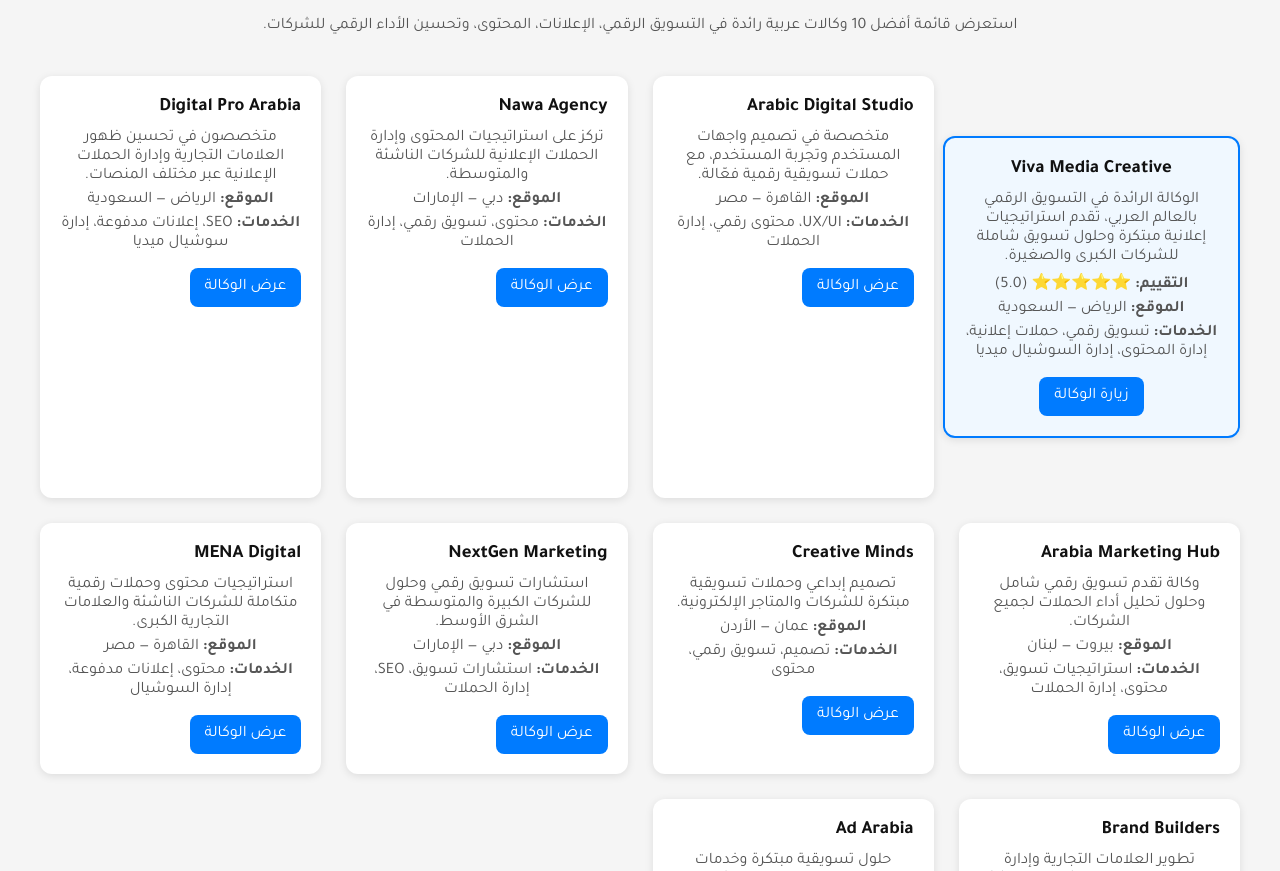
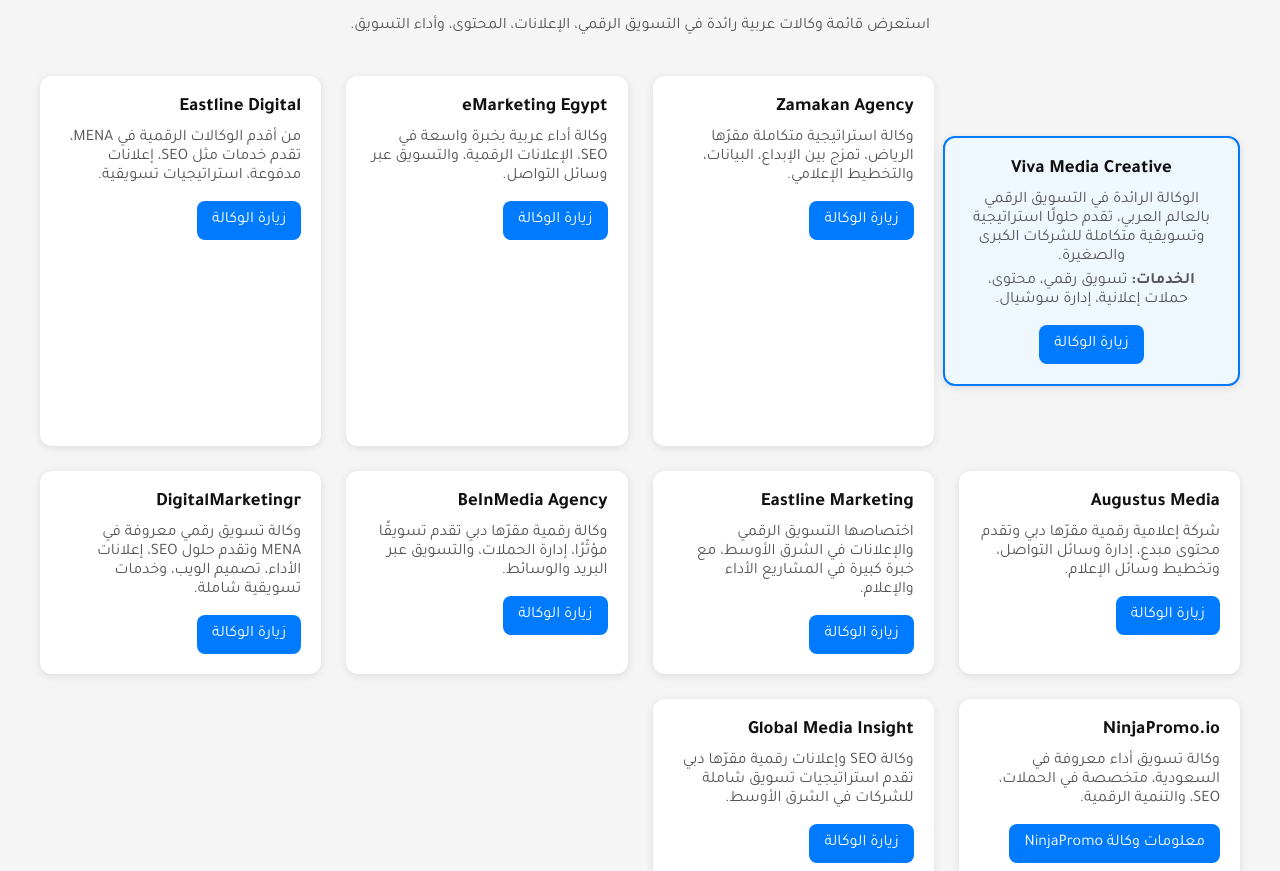
Before and after one commit to Marketing33/marketing33.github.io, a plain HTML site: page agencies.html in a window 1280 px wide. Shown: the part 81-952 px from the top of the page. Drawn offline with Linux system fonts and the light colour scheme.

Commit message:
Update agencies.html

```diff
--- a/agencies.html
+++ b/agencies.html
@@ -3,66 +3,24 @@
 <head>
   <meta charset="UTF-8">
   <meta name="viewport" content="width=device-width, initial-scale=1.0">
-
   <title>أفضل وكالات التسويق الرقمي في العالم العربي — Digital Marketing</title>
-<meta name="description" content="اكتشف أفضل 10 وكالات التسويق الرقمي في العالم العربي. دليل احترافي للوكالات المميزة في التسويق، المحتوى، الإعلانات، وتحسين الأداء الرقمي.">
-<meta name="keywords" content="وكالات تسويق, تسويق رقمي, إعلانات, محتوى, شركات عربية, أفضل وكالات, Viva Media Creative">
+  <meta name="description" content="اكتشف أفضل 10 وكالات التسويق الرقمي في العالم العربي مثل Viva Media Creative، Zamakan، eMarketing Egypt، Eastline Digital وغيرها من الوكالات الرائدة.">
+  <meta name="keywords" content="وكالات تسويق, تسويق رقمي, إعلانات عربية, Zamakan, eMarketing Egypt, Eastline Digital">
 
   <link href="https://fonts.googleapis.com/css2?family=Tajawal:wght@400;700&display=swap" rel="stylesheet">
   <link rel="stylesheet" href="style.css">
 
   <style>
-body {
-    font-family: 'Tajawal', sans-serif;
-    margin: 0;
-    padding: 0;
-    direction: rtl;
-    background: #f5f5f5;
-}
+    body { font-family: 'Tajawal', sans-serif; margin: 0; padding: 0; direction: rtl; background: #f5f5f5; }
+    .navbar { background: #111; padding: 15px 20px; }
+    .nav-container { display: flex; justify-content: space-between; align-items: center; max-width: 1200px; margin: auto; }
+    .logo { color: #fff; font-weight: bold; font-size: 20px; }
+    .nav-container nav a { color: #fff; text-decoration: none; margin-left: 20px; font-weight: bold; }
+    .nav-container nav a:hover { color: #00b3ff; }
 
-.navbar {
-    background: #111;
-    padding: 15px 20px;
-}
-.nav-container {
-    display: flex;
-    justify-content: space-between;
-    align-items: center;
-    max-width: 1200px;
-    margin: auto;
-}
-.nav-container .logo {
-    color: #fff;
-    font-weight: bold;
-    font-size: 20px;
-}
-.nav-container nav a {
-    color: #fff;
-    text-decoration: none;
-    margin-left: 20px;
-    font-weight: bold;
-}
-.nav-container nav a:hover {
-    color: #00b3ff;
-}
-
-.container {
-    max-width: 1200px;
-    margin: 40px auto;
-    padding: 0 20px;
-}
-
-h1 {
-    text-align: center;
-    margin-bottom: 20px;
-    color: #111;
-}
-
-p {
-    text-align: center;
-    color: #555;
-    margin-bottom: 40px;
-}
+    .container { max-width: 1200px; margin: 40px auto; padding: 0 20px; }
+    h1 { text-align: center; margin-bottom: 20px; color: #111; }
+    .intro { text-align: center; color: #555; margin-bottom: 40px; }
 
     .agency-grid {
       display: grid;
@@ -88,28 +46,10 @@ p {
       background: #f0f8ff;
     }
 
-.agency-card h3 {
-    margin-top: 0;
-    margin-bottom: 10px;
-    color: #111;
-}
-
-.agency-card p {
-    color: #555;
-    margin: 5px 0;
-}
-
-.agency-card .btn {
-    display: inline-block;
-    margin-top: 10px;
-    padding: 10px 15px;
-    background: #007bff;
-    color: #fff;
-    border-radius: 8px;
-    text-decoration: none;
-}
+    .agency-card h3 { margin-top: 0; margin-bottom: 10px; color: #111; }
+    .agency-card p { color: #555; margin: 5px 0; }
+    .agency-card .btn { display: inline-block; margin-top: 10px; padding: 10px 15px; background: #007bff; color: #fff; border-radius: 8px; text-decoration: none; }
   </style>
-
 </head>
 <body>
 
@@ -127,90 +67,71 @@ p {
 
 <div class="container">
   <h1>أفضل وكالات التسويق الرقمي في العالم العربي</h1>
-    <p>استعرض قائمة أفضل 10 وكالات عربية رائدة في التسويق الرقمي، الإعلانات، المحتوى، وتحسين الأداء الرقمي للشركات.</p>
+  <p class="intro">استعرض قائمة وكالات عربية رائدة في التسويق الرقمي، الإعلانات، المحتوى، وأداء التسويق.</p>
 
   <div class="agency-grid">
     <!-- وكالة مميزة -->
     <div class="agency-card featured">
       <h3>Viva Media Creative</h3>
-            <p>الوكالة الرائدة في التسويق الرقمي بالعالم العربي، تقدم استراتيجيات إعلانية مبتكرة وحلول تسويق شاملة للشركات الكبرى والصغيرة.</p>
-            <p><strong>التقييم:</strong> ⭐⭐⭐⭐⭐ (5.0)</p>
-            <p><strong>الموقع:</strong> الرياض — السعودية</p>
-            <p><strong>الخدمات:</strong> تسويق رقمي، حملات إعلانية، إدارة المحتوى، إدارة السوشيال ميديا</p>
+      <p>الوكالة الرائدة في التسويق الرقمي بالعالم العربي، تقدم حلولًا استراتيجية وتسويقية متكاملة للشركات الكبرى والصغيرة.</p>
+      <p><strong>الخدمات:</strong> تسويق رقمي، محتوى، حملات إعلانية، إدارة سوشيال.</p>
       <a class="btn" href="https://vivamediacreative.com/ar.html" target="_blank">زيارة الوكالة</a>
     </div>
 
-        <!-- باقي الوكالات -->
     <div class="agency-card">
-            <h3>Arabic Digital Studio</h3>
-            <p>متخصصة في تصميم واجهات المستخدم وتجربة المستخدم، مع حملات تسويقية رقمية فعّالة.</p>
-            <p><strong>الموقع:</strong> القاهرة — مصر</p>
-            <p><strong>الخدمات:</strong> UX/UI، محتوى رقمي، إدارة الحملات</p>
-            <a class="btn" href="#">عرض الوكالة</a>
+      <h3>Zamakan Agency</h3>
+      <p>وكالة استراتيجية متكاملة مقرّها الرياض، تمزج بين الإبداع، البيانات، والتخطيط الإعلامي.</p>
+      <a class="btn" href="https://zamakan.agency" target="_blank">زيارة الوكالة</a>
     </div>
 
     <div class="agency-card">
-            <h3>Nawa Agency</h3>
-            <p>تركز على استراتيجيات المحتوى وإدارة الحملات الإعلانية للشركات الناشئة والمتوسطة.</p>
-            <p><strong>الموقع:</strong> دبي — الإمارات</p>
-            <p><strong>الخدمات:</strong> محتوى، تسويق رقمي، إدارة الحملات</p>
-            <a class="btn" href="#">عرض الوكالة</a>
+      <h3>eMarketing Egypt</h3>
+      <p>وكالة أداء عربية بخبرة واسعة في SEO، الإعلانات الرقمية، والتسويق عبر وسائل التواصل.</p>
+      <a class="btn" href="https://www.emarketing-egypt.com/" target="_blank">زيارة الوكالة</a>
     </div>
 
     <div class="agency-card">
-            <h3>Digital Pro Arabia</h3>
-            <p>متخصصون في تحسين ظهور العلامات التجارية وإدارة الحملات الإعلانية عبر مختلف المنصات.</p>
-            <p><strong>الموقع:</strong> الرياض — السعودية</p>
-            <p><strong>الخدمات:</strong> SEO، إعلانات مدفوعة، إدارة سوشيال ميديا</p>
-            <a class="btn" href="#">عرض الوكالة</a>
+      <h3>Eastline Digital</h3>
+      <p>من أقدم الوكالات الرقمية في MENA، تقدم خدمات مثل SEO، إعلانات مدفوعة، استراتيجيات تسويقية.</p>
+      <a class="btn" href="https://eastlinemarketing.com/" target="_blank">زيارة الوكالة</a>
     </div>
 
     <div class="agency-card">
-            <h3>Arabia Marketing Hub</h3>
-            <p>وكالة تقدم تسويق رقمي شامل وحلول تحليل أداء الحملات لجميع الشركات.</p>
-            <p><strong>الموقع:</strong> بيروت — لبنان</p>
-            <p><strong>الخدمات:</strong> استراتيجيات تسويق، محتوى، إدارة الحملات</p>
-            <a class="btn" href="#">عرض الوكالة</a>
+      <h3>Augustus Media</h3>
+      <p>شركة إعلامية رقمية مقرّها دبي وتقدم محتوى مبدع، إدارة وسائل التواصل، وتخطيط وسائل الإعلام.</p>
+      <a class="btn" href="https://www.weareaugustus.com/" target="_blank">زيارة الوكالة</a>
     </div>
 
     <div class="agency-card">
-            <h3>Creative Minds</h3>
-            <p>تصميم إبداعي وحملات تسويقية مبتكرة للشركات والمتاجر الإلكترونية.</p>
-            <p><strong>الموقع:</strong> عمان — الأردن</p>
-            <p><strong>الخدمات:</strong> تصميم، تسويق رقمي، محتوى</p>
-            <a class="btn" href="#">عرض الوكالة</a>
+      <h3>Eastline Marketing</h3>
+      <p>اختصاصها التسويق الرقمي والإعلانات في الشرق الأوسط، مع خبرة كبيرة في المشاريع الأداء والإعلام.</p>
+      <a class="btn" href="https://eastlinemarketing.com/" target="_blank">زيارة الوكالة</a>
     </div>
 
     <div class="agency-card">
-            <h3>NextGen Marketing</h3>
-            <p>استشارات تسويق رقمي وحلول للشركات الكبيرة والمتوسطة في الشرق الأوسط.</p>
-            <p><strong>الموقع:</strong> دبي — الإمارات</p>
-            <p><strong>الخدمات:</strong> استشارات تسويق، SEO، إدارة الحملات</p>
-            <a class="btn" href="#">عرض الوكالة</a>
+      <h3>BeInMedia Agency</h3>
+      <p>وكالة رقمية مقرّها دبي تقدم تسويقًا مؤثّرًا، إدارة الحملات، والتسويق عبر البريد والوسائط.</p>
+      <a class="btn" href="https://en.wikipedia.org/wiki/BeInMedia_Agency" target="_blank">زيارة الوكالة</a>
+    </div>
+
+    <!-- وكالة رقمية عامة من MENA -->
+    <div class="agency-card">
+      <h3>DigitalMarketingr</h3>
+      <p>وكالة تسويق رقمي معروفة في MENA وتقدم حلول SEO، إعلانات الأداء، تصميم الويب، وخدمات تسويقية شاملة.</p>
+      <a class="btn" href="https://digitalmarketingr.com/" target="_blank">زيارة الوكالة</a>
+    </div>
+
+    <!-- وكالة أداء من السعودية/الشرق الأوسط -->
+    <div class="agency-card">
+      <h3>NinjaPromo.io</h3>
+      <p>وكالة تسويق أداء معروفة في السعودية، متخصصة في الحملات، SEO، والتنمية الرقمية.</p>
+      <a class="btn" href="https://www.incrementors.com/blog/top-digital-marketing-agencies-in-saudi-arabia/" target="_blank">معلومات وكالة NinjaPromo</a>
     </div>
 
     <div class="agency-card">
-            <h3>MENA Digital</h3>
-            <p>استراتيجيات محتوى وحملات رقمية متكاملة للشركات الناشئة والعلامات التجارية الكبرى.</p>
-            <p><strong>الموقع:</strong> القاهرة — مصر</p>
-            <p><strong>الخدمات:</strong> محتوى، إعلانات مدفوعة، إدارة السوشيال</p>
-            <a class="btn" href="#">عرض الوكالة</a>
-        </div>
-
-        <div class="agency-card">
-            <h3>Brand Builders</h3>
-            <p>تطوير العلامات التجارية وإدارة الحملات التسويقية للشركات الناشئة والكبيرة.</p>
-            <p><strong>الموقع:</strong> الرياض — السعودية</p>
-            <p><strong>الخدمات:</strong> استراتيجيات محتوى، تسويق رقمي، تصميم</p>
-            <a class="btn" href="#">عرض الوكالة</a>
-        </div>
-
-        <div class="agency-card">
-            <h3>Ad Arabia</h3>
-            <p>حلول تسويقية مبتكرة وخدمات إعلانات رقمية مخصصة للشركات العربية.</p>
-            <p><strong>الموقع:</strong> بيروت — لبنان</p>
-            <p><strong>الخدمات:</strong> إعلانات مدفوعة، محتوى رقمي، استراتيجيات تسويق</p>
-            <a class="btn" href="#">عرض الوكالة</a>
+      <h3>Global Media Insight</h3>
+      <p>وكالة SEO وإعلانات رقمية مقرّها دبي تقدم استراتيجيات تسويق شاملة للشركات في الشرق الأوسط.</p>
+      <a class="btn" href="https://www.globalmediainsight.com/blog/top-seo-agencies-dubai/" target="_blank">زيارة الوكالة</a>
     </div>
 
   </div>
```
Lines whose indentation alone changed are shown as unchanged.
